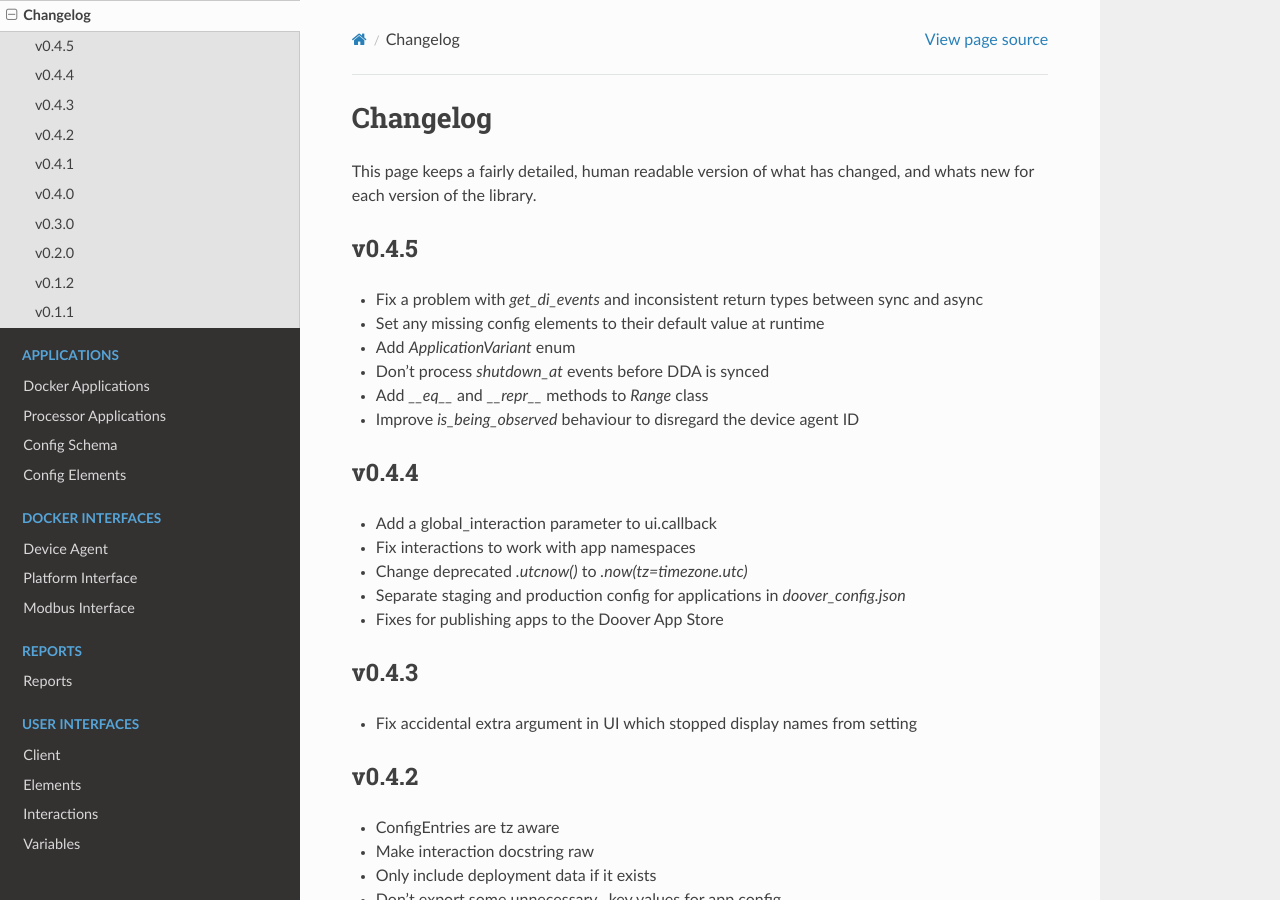
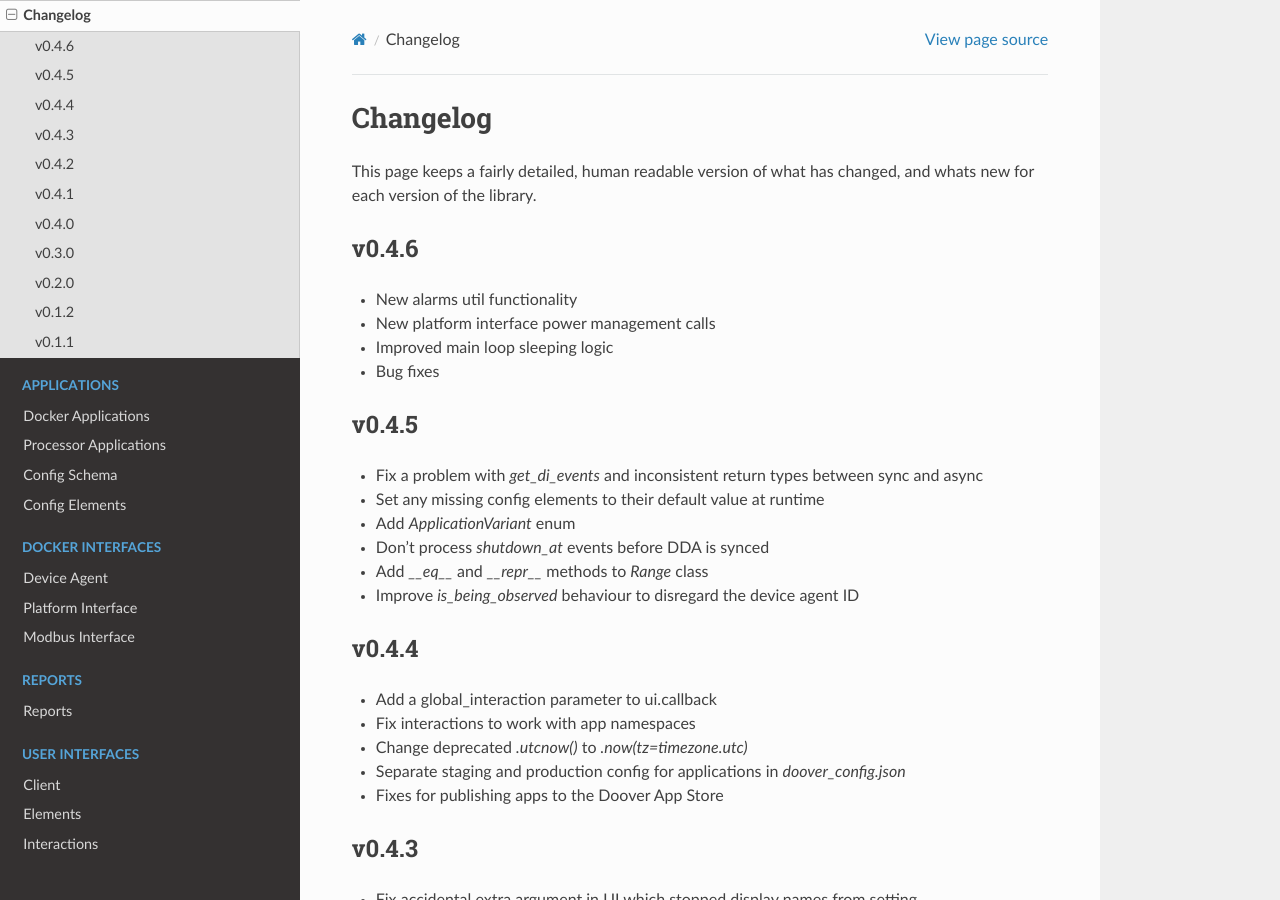
Before and after one commit to getdoover/pydoover, a Sphinx documentation site: the page built from docs/source/changelog.rst, in a window 1280 px wide and 900 px high. Built offline with Sphinx 7.4.7 and the Read the Docs theme 3.1.0, drawn with Linux system fonts in a browser that asks for light colours.

Commit message:
Bump version 0.4.6

```diff
--- a/docs/source/changelog.rst
+++ b/docs/source/changelog.rst
@@ -2,6 +2,13 @@ Changelog
 ===========
 This page keeps a fairly detailed, human readable version
 of what has changed, and whats new for each version of the library.
+
+v0.4.6
+------
+- New alarms util functionality
+- New platform interface power management calls
+- Improved main loop sleeping logic
+- Bug fixes
 
 v0.4.5
 ------
--- a/pyproject.toml
+++ b/pyproject.toml
@@ -1,7 +1,7 @@
 [project]
 name = "pydoover"
 authors = [{ name = "Doover Team", email = "developers@doover.com" }]
-version = "0.4.5"
+version = "0.4.6"
 description = "Python package for interacting with Doover"
 readme = "README.md"
 requires-python = ">=3.11"
```
